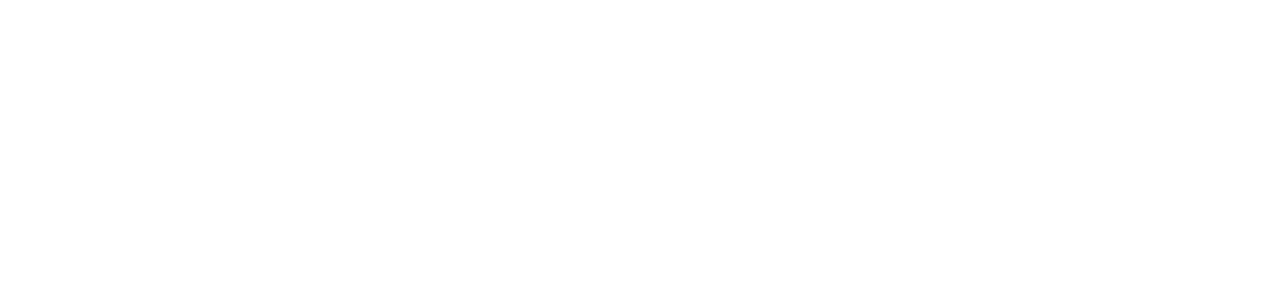
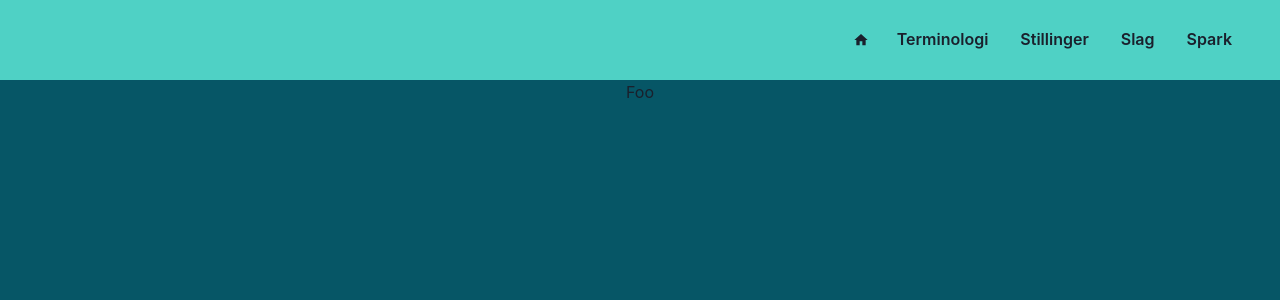
Before and after one commit to ohjohnsen/taekwondo-quiz-web, a React (Create React App) app: page /terminology in a window 1280 px wide. Before the commit this address had no page. Shown: the top 300 px of the page. Built offline with nearby package versions, Linux system fonts and the light colour scheme.

Commit message:
Adding Terminology theory page

```diff
--- a/src/App.jsx
+++ b/src/App.jsx
@@ -5,15 +5,17 @@
   Routes,
   Route
 } from "react-router-dom";
-import MainPage from './pages/MainPage';
-import TerminologyQuiz from './pages/TerminologyQuiz';
+import MainPage from "./pages/MainPage";
+import TerminologyPage from "./pages/TerminologyPage";
+import TerminologyQuizPage from "./pages/TerminologyQuizPage";
 
 function App() {
   return (
     <ChakraProvider>
       <BrowserRouter>
         <Routes>
-          <Route exact path="/terminologyquiz" element={<TerminologyQuiz />} />
+          <Route exact path="/terminology" element={<TerminologyPage />} />
+          <Route exact path="/terminologyquiz" element={<TerminologyQuizPage />} />
           <Route path="/" element={<MainPage />} />
         </Routes>
       </BrowserRouter>
--- a/src/components/NavBar.jsx
+++ b/src/components/NavBar.jsx
@@ -36,7 +36,7 @@
             Terminologi
           </MenuButton>
           <MenuList marginTop="-0.5rem">
-            <MenuItem>
+            <MenuItem as={Link} to="/terminology">
               Teori
             </MenuItem>
             <MenuItem as={Link} to="/terminologyquiz">
--- /dev/null
+++ b/src/components/Page.jsx
@@ -0,0 +1,20 @@
+import React from "react";
+import { Flex } from "@chakra-ui/react";
+import NavBar from "../components/NavBar";
+
+const Page = props => {
+  return (
+    <Flex
+      background='cyan.900'
+      height='100vh'
+      width='100vw'
+      flexDirection='column'
+      alignItems='center'
+    >
+      <NavBar />
+      {props.children}
+    </Flex>
+  )
+}
+
+export default Page;
--- /dev/null
+++ b/src/components/index.js
@@ -0,0 +1,2 @@
+export { default as NavBar } from "./NavBar";
+export { default as Page } from "./Page";
--- a/src/pages/MainPage.jsx
+++ b/src/pages/MainPage.jsx
@@ -1,13 +1,11 @@
 import React from 'react';
-import { Box } from "@chakra-ui/react";
-import NavBar from '../components/NavBar';
+import { Page } from '../components';
 
 const MainPage = () => {
   return (
-    <Box>
-      <NavBar />
+    <Page>
       Main page
-    </Box>
+    </Page>
   );
 };
 
--- /dev/null
+++ b/src/pages/TerminologyPage.jsx
@@ -0,0 +1,12 @@
+import React from "react";
+import { Page } from "../components"
+
+const TerminologyPage = () => {
+  return (
+    <Page>
+      Foo
+    </Page>
+  )
+}
+
+export default TerminologyPage;
--- a/src/pages/TerminologyQuiz.jsx
+++ b/src/pages/TerminologyQuizPage.jsx
@@ -1,8 +1,8 @@
 import React, { useState } from 'react';
 import { terminologies } from '../assets/terminologies';
-import { Flex, Box, Stack, Button, Icon, IconButton, Grid } from "@chakra-ui/react";
+import { Box, Stack, Button, Icon, IconButton, Grid } from "@chakra-ui/react";
 import { MdRefresh, MdCheckCircle } from 'react-icons/md';
-import NavBar from '../components/NavBar';
+import { Page } from "../components";
 
 const getKoreanQuestionAndNorwegianChoices = () => {
   console.log("Generating guesses");
@@ -52,20 +52,13 @@
 
 let guessingData = getKoreanQuestionAndNorwegianChoices();
 
-const TerminologyQuiz = () => {
+const TerminologyQuizPage = () => {
   const [currentQuestion, setCurrentQuestion] = useState(1);
   const [answers, setAnswers] = useState([]);
   const [selectedAnswer, setSelectedAnswer] = useState(undefined);
 
   return (
-    <Flex
-      background='cyan.900'
-      height='100vh'
-      width='100vw'
-      flexDirection='column'
-      alignItems='center'
-    >
-      <NavBar />
+    <Page>
       <Box background='cyan.50' padding='1rem' width='50rem' borderRadius='0.5rem' dropShadow=''>
         Terminologi-quiz
         <Box>
@@ -123,8 +116,8 @@
           />
         }
       </Box>
-    </Flex>
+    </Page>
   );
 };
 
-export default TerminologyQuiz;
+export default TerminologyQuizPage;
```
